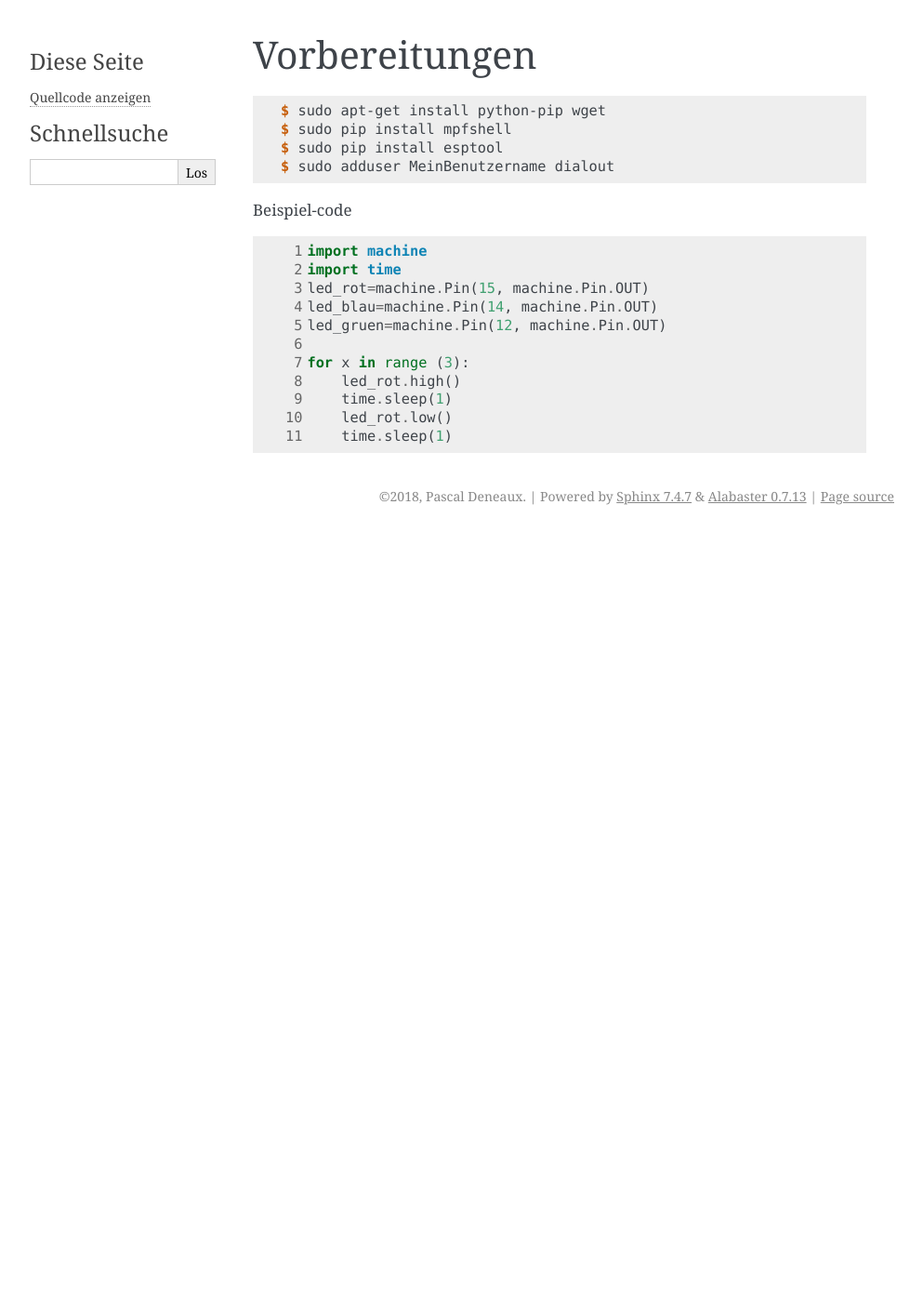
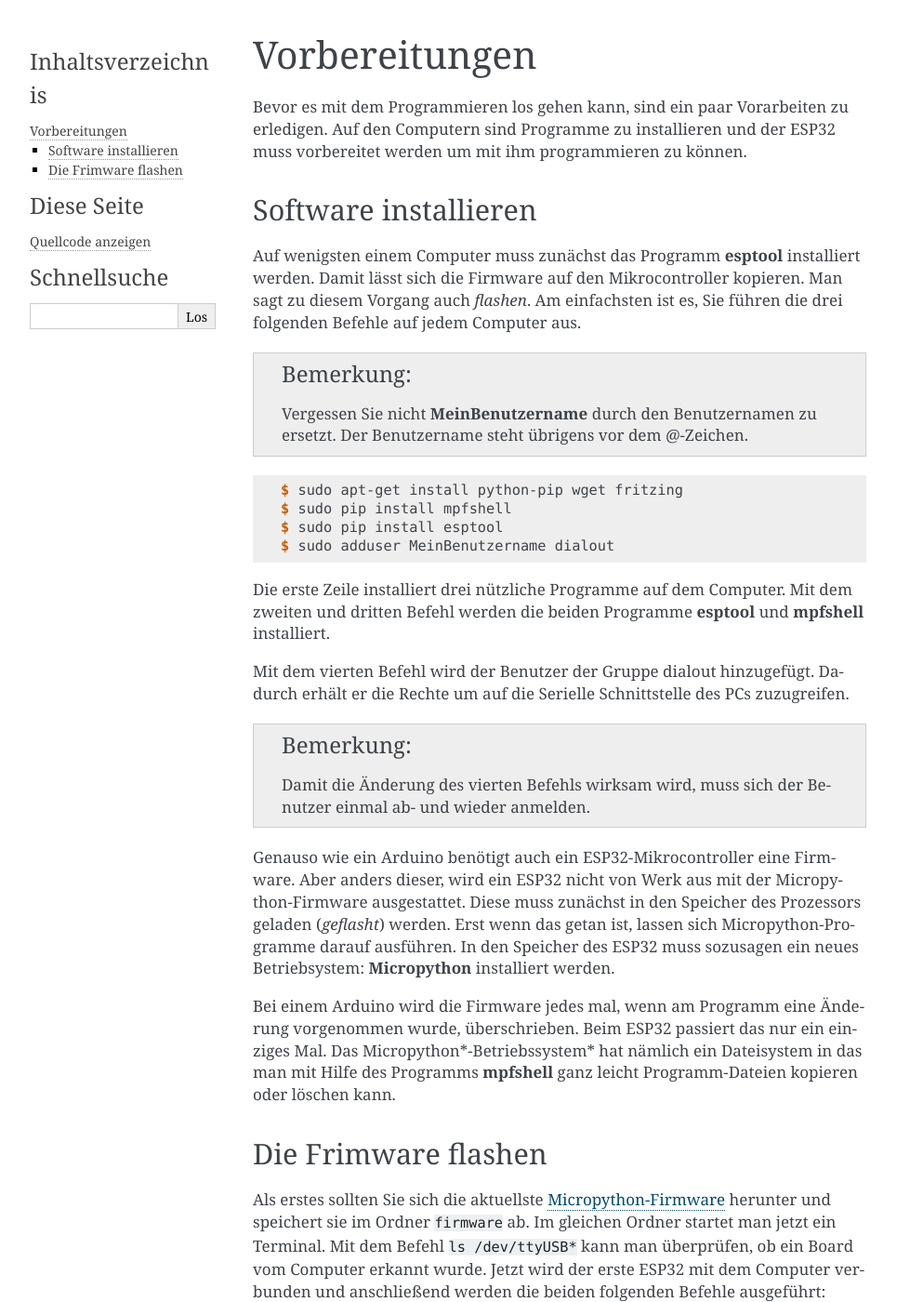
Before and after one commit to Tasm-Devil/Micropython-Tutorial-for-esp32, a Sphinx documentation site: the page built from docs/Vorbereitungen.rst, in a window 1280 px wide and 1400 px high. Shown: the whole window at 93% size, without its empty margins (148-1141 px from the left). Built offline with Sphinx 7.4.7, drawn with Linux system fonts in a browser that asks for light colours; some of the changed text lies outside the part shown.

Commit message:
some content

```diff
--- a/docs/Vorbereitungen.rst
+++ b/docs/Vorbereitungen.rst
@@ -1,12 +1,55 @@
 Vorbereitungen
 **************
 
+Bevor es mit dem Programmieren los gehen kann, sind ein paar Vorarbeiten zu erledigen. Auf den Computern sind Programme zu installieren und der ESP32 muss vorbereitet werden um mit ihm programmieren zu können.
+
+
+Software installieren
+---------------------
+
+Auf wenigsten einem Computer muss zunächst das Programm **esptool** installiert werden. Damit lässt sich die Firmware auf den Mikrocontroller kopieren. Man sagt zu diesem Vorgang auch *flashen*. Am einfachsten ist es, Sie führen die drei folgenden Befehle auf jedem Computer aus.
+
+.. note::
+
+   Vergessen Sie nicht **MeinBenutzername**  durch den Benutzernamen zu ersetzt. Der Benutzername steht übrigens vor dem @-Zeichen.
+
 .. code-block:: console
 
-   $ sudo apt-get install python-pip wget
+   $ sudo apt-get install python-pip wget fritzing
    $ sudo pip install mpfshell
    $ sudo pip install esptool
    $ sudo adduser MeinBenutzername dialout
+
+Die erste Zeile installiert drei nützliche Programme auf dem Computer. Mit dem zweiten und dritten Befehl werden die beiden Programme **esptool** und **mpfshell** installiert.
+
+Mit dem vierten Befehl wird der Benutzer der Gruppe dialout hinzugefügt. Dadurch erhält er die Rechte um auf die Serielle Schnittstelle des PCs zuzugreifen.
+
+.. note::
+
+   Damit die Änderung des vierten Befehls wirksam wird, muss sich der Benutzer einmal ab- und wieder anmelden.
+
+Genauso wie ein Arduino benötigt auch ein ESP32-Mikrocontroller eine Firmware. Aber anders dieser, wird ein ESP32 nicht von Werk aus mit der Micropython-Firmware ausgestattet. Diese muss zunächst in den Speicher des Prozessors geladen (*geflasht*) werden. Erst wenn das getan ist, lassen sich Micropython-Programme darauf ausführen.
+In den Speicher des ESP32 muss sozusagen ein neues Betriebsystem: **Micropython** installiert werden.
+
+Bei einem Arduino wird die Firmware jedes mal, wenn am Programm eine Änderung vorgenommen wurde, überschrieben. Beim ESP32 passiert das nur ein einziges Mal. Das Micropython*-Betriebssystem* hat nämlich ein Dateisystem in das man mit Hilfe des Programms **mpfshell** ganz leicht Programm-Dateien kopieren oder löschen kann.
+
+Die Frimware flashen
+--------------------
+
+Als erstes sollten Sie sich die aktuellste `Micropython-Firmware <http://micropython.org/download/#esp32>`_ herunter und speichert sie im Ordner ``firmware`` ab. Im gleichen Ordner startet man jetzt ein Terminal.
+Mit dem Befehl ``ls /dev/ttyUSB*`` kann man überprüfen, ob ein Board vom Computer erkannt wurde.
+Jetzt wird der erste ESP32 mit dem Computer verbunden und anschließend werden die beiden folgenden Befehle ausgeführt:
+
+.. code-block:: console
+
+   esptool.py --port /dev/ttyUSB0 erase_flash
+   esptool.py --chip esp32 --port /dev/ttyUSB0 write_flash -z 0x1000 firmware.bin
+
+.. note::
+
+   Denken Sie daran, vorher ``firmware.bin`` durch den Dateinamen der Firmware zu ersetzen.
+
+
 
 Beispiel-code
 
```
